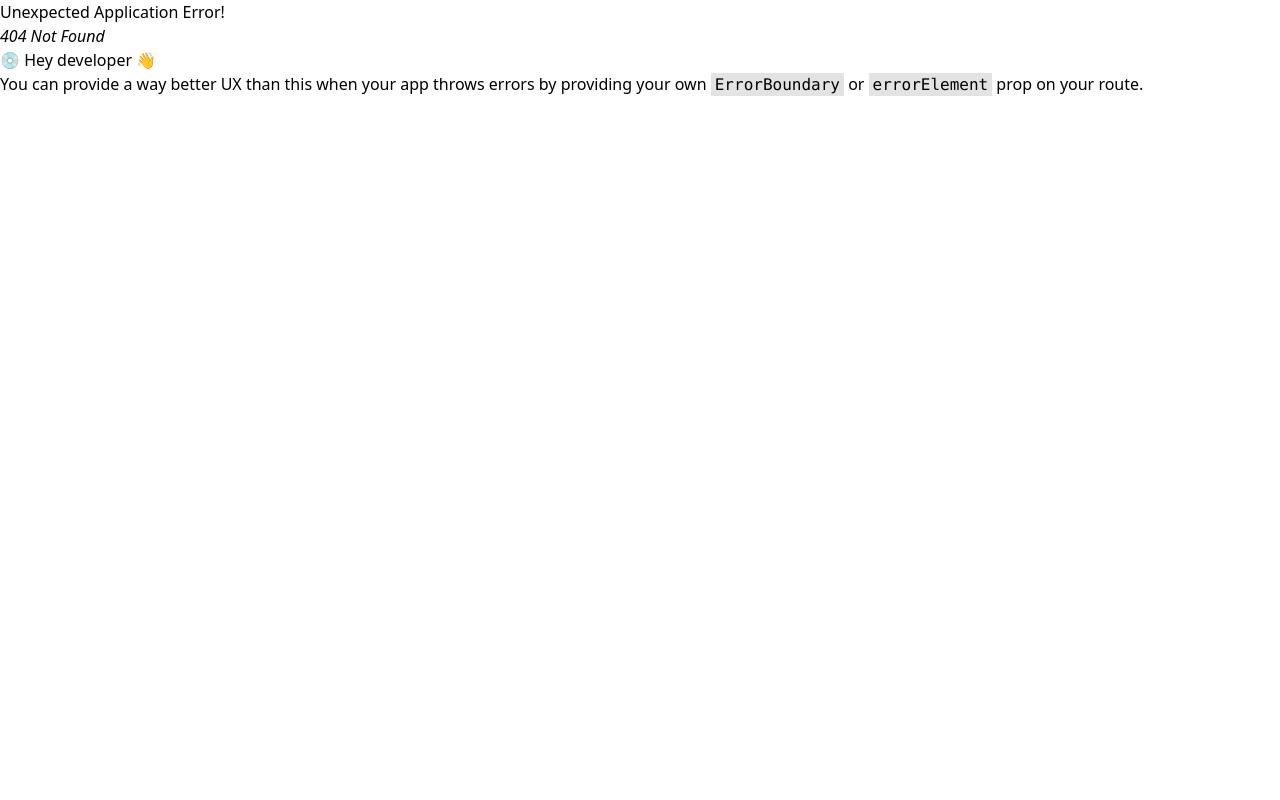
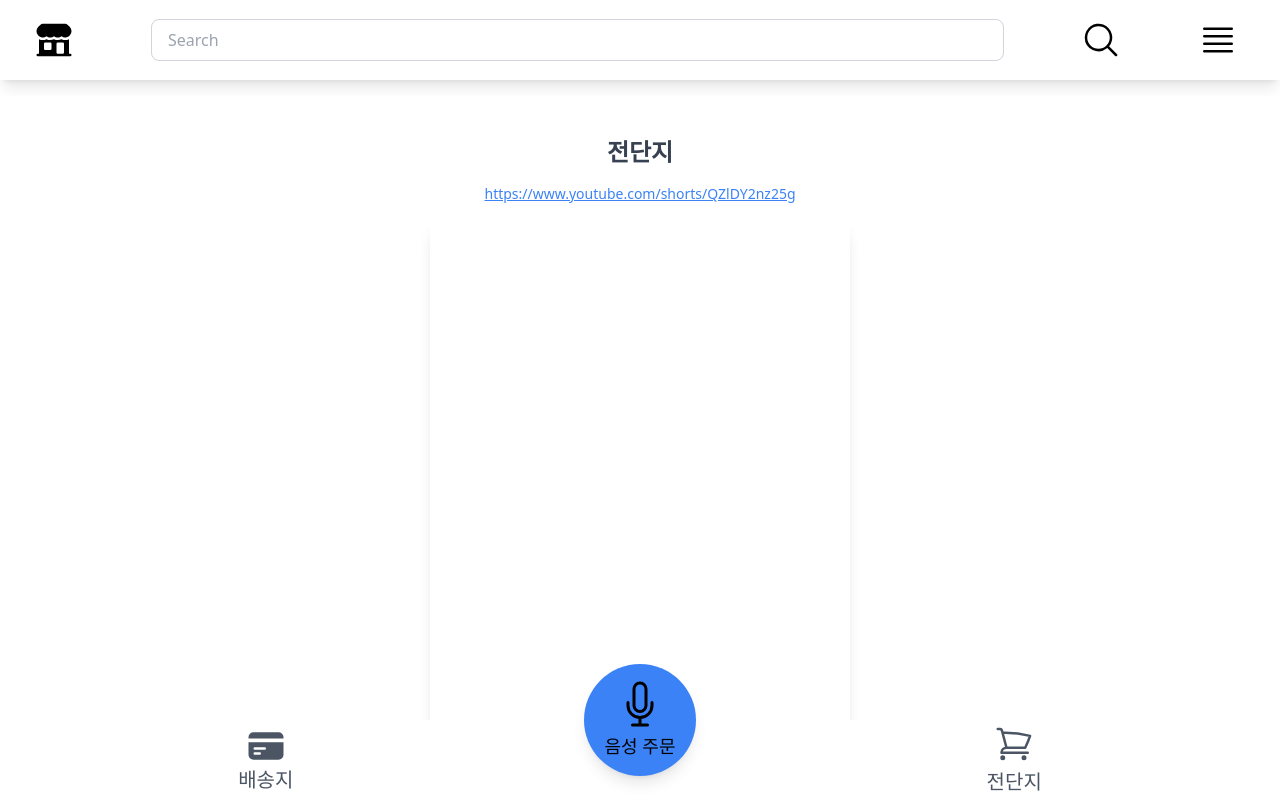
Before and after one commit to swleeSTrain/allmart_customer, a React (Vite) app: page /flyer/read in a window 1280 px wide. Before the commit this address had no page. Shown: the top 800 px of the page. Built offline with nearby package versions, Linux system fonts and the light colour scheme.

Commit message:
feat: 전단지

```diff
--- a/package.json
+++ b/package.json
@@ -15,7 +15,8 @@
     "react": "^18.3.1",
     "react-dom": "^18.3.1",
     "react-redux": "^9.1.2",
-    "react-router-dom": "^6.28.0"
+    "react-router-dom": "^6.28.0",
+    "react-youtube": "^10.1.0"
   },
   "devDependencies": {
     "@eslint/js": "^9.13.0",
--- /dev/null
+++ b/src/components/flyer/FlyerReadComponent.tsx
@@ -0,0 +1,59 @@
+import React from 'react';
+import YouTube from 'react-youtube';
+
+// VideoPlayer 컴포넌트
+const VideoPlayer: React.FC<{ videoId: string }> = ({ videoId }) => {
+    const opts = {
+        playerVars: {
+            autoplay: 1,        // 자동 재생
+            modestbranding: 1,  // 간소화된 UI
+            controls: 1,        // 컨트롤 표시
+        },
+    };
+
+    const handleVideoPlay = () => {
+        console.log('Video is playing!');
+    };
+
+    const handleVideoPause = () => {
+        console.log('Video is paused!');
+    };
+
+    return (
+        <div className="relative w-full max-w-[420px] mx-auto overflow-hidden rounded-xl shadow-lg">
+            <div className="relative h-0 pb-[170%]"> {/* 좌우 공백 줄이기 위해 9:16보다 약간 높게 설정 */}
+                <YouTube
+                    videoId={videoId} // 유튜브 영상 ID 전달
+                    opts={opts}       // 옵션 전달
+                    onPlay={handleVideoPlay}   // 재생 이벤트 핸들링
+                    onPause={handleVideoPause} // 일시 정지 이벤트 핸들링
+                    className="absolute inset-0 w-full h-full object-cover" // CSS 적용
+                    iframeClassName="absolute inset-0 w-full h-full object-cover" // iframe 스타일
+                />
+            </div>
+        </div>
+    );
+};
+
+// FlyerReadComponent 컴포넌트
+function FlyerReadComponent() {
+    const sampleVideoId = "QZlDY2nz25g"; // 쇼츠 영상 ID
+    const videoUrl = `https://www.youtube.com/shorts/${sampleVideoId}`; // 유튜브 쇼츠 URL
+
+    return (
+        <div className="flex flex-col items-center justify-start min-h-screen bg-white px-4 pt-2"> {/* 위에서 2px 떨어짐 */}
+            <h1 className="text-2xl font-bold text-gray-700 mb-4">전단지</h1>
+            <a
+                href={videoUrl}
+                target="_blank"
+                rel="noopener noreferrer"
+                className="text-sm text-blue-500 underline mb-4"
+            >
+                {videoUrl}
+            </a>
+            <VideoPlayer videoId={sampleVideoId} />
+        </div>
+    );
+}
+
+export default FlyerReadComponent;
--- a/src/layouts/BasicLayout.tsx
+++ b/src/layouts/BasicLayout.tsx
@@ -93,13 +93,15 @@ function BasicLayout({children}: {children: React.ReactNode}) {
                 <OrderVoiceButton/>
 
                 <button
-                    className="flex flex-col items-center w-1/3 justify-center py-2 text-xl text-gray-600 hover:text-blue-500 focus:outline-none">
+                    className="flex flex-col items-center w-1/3 justify-center py-2 text-xl text-gray-600 hover:text-blue-500 focus:outline-none"
+                    onClick={() => navigate("/flyer/read")}
+                >
                     <svg xmlns="http://www.w3.org/2000/svg" fill="none" viewBox="0 0 24 24" strokeWidth={1.5}
                          stroke="currentColor" className="w-10 h-10 mb-1">
                         <path strokeLinecap="round" strokeLinejoin="round"
                               d="M2.25 3h1.386c.51 0 .955.343 1.087.835l.383 1.437M7.5 14.25a3 3 0 0 0-3 3h15.75m-12.75-3h11.218c1.121-2.3 2.1-4.684 2.924-7.138a60.114 60.0 0 0 0-16.536-1.84M7.5 14.25 5.106 5.272M6 20.25a.75.75 0 1 1-1.5 0 .75.75 0 0 1 1.5 0Zm12.75 0a.75.75 0 1 1-1.5 0 .75.75 0 0 1 1.5 0Z"/>
                     </svg>
-                    장바구니
+                    전단지
                 </button>
             </div>
 
--- /dev/null
+++ b/src/pages/flyer/FlyerIndexPage.tsx
@@ -0,0 +1,13 @@
+import {Outlet} from "react-router-dom";
+
+function FlyerIndexPage() {
+    return (
+        <>
+            <div className='w-full'>
+                <Outlet></Outlet>
+            </div>
+        </>
+    );
+}
+
+export default FlyerIndexPage;
--- /dev/null
+++ b/src/pages/flyer/FlyerReadPage.tsx
@@ -0,0 +1,10 @@
+import BasicLayout from "../../layouts/BasicLayout.tsx";
+import FlyerReadComponent from "../../components/flyer/FlyerReadComponent.tsx";
+
+function FlyerReadPage() {
+    return (
+        <BasicLayout><FlyerReadComponent/></BasicLayout>
+    );
+}
+
+export default FlyerReadPage;
--- a/src/pages/order/OrderVoicePage.tsx
+++ /dev/null
@@ -1,10 +0,0 @@
-import BasicLayout from "../../layouts/BasicLayout.tsx";
-import OrderVoiceComponent from "../../components/order/OrderVoiceWindow.tsx";
-
-function OrderVoicePage() {
-    return (
-        <BasicLayout><OrderVoiceComponent /></BasicLayout>
-    );
-}
-
-export default OrderVoicePage;
--- /dev/null
+++ b/src/router/flyerRouter.tsx
@@ -0,0 +1,21 @@
+import LoadingPage from "../pages/LoadingPage.tsx";
+import {lazy, Suspense} from "react";
+
+
+const Loading = <LoadingPage></LoadingPage>
+const FlyerIndex = lazy(() => import("../pages/flyer/FlyerIndexPage"))
+const FlyerPage = lazy(() => import("../pages/flyer/FlyerReadPage"))
+
+const flyerRouter = {
+    path: '/flyer',
+    element: <Suspense fallback={Loading}><FlyerIndex/></Suspense>,
+    children: [
+        {
+            path: "read",
+            element: <Suspense fallback={Loading}><FlyerPage/></Suspense>,
+        },
+    ]
+
+}
+
+export default flyerRouter
--- a/src/router/mainRouter.tsx
+++ b/src/router/mainRouter.tsx
@@ -2,7 +2,8 @@ import { createBrowserRouter } from "react-router-dom";
 import { lazy, Suspense } from "react";
 import LoadingPage from "../pages/LoadingPage.tsx";
 import pointRouter from "./pointRouter";
-import addressRouter from "./addressRouter.tsx"; // pointRouter를 import
+import addressRouter from "./addressRouter.tsx";
+import flyerRouter from "./flyerRouter.tsx"; // pointRouter를 import
 
 const MainPage = lazy(() => import("../pages/MainPage"));
 
@@ -16,6 +17,7 @@ const mainRouter = createBrowserRouter([
     // pointRouter 추가
     pointRouter,
     addressRouter,
+    flyerRouter
 ]);
 
 export default mainRouter;
--- a/src/router/orderRouter.tsx
+++ b/src/router/orderRouter.tsx
@@ -4,16 +4,12 @@ import {lazy, Suspense} from "react";
 
 const Loading = <LoadingPage></LoadingPage>
 const OrderIndex = lazy(() => import("../pages/order/OrderIndexPage"))
-const OrderVoice = lazy(() => import("../pages/order/OrderVoicePage"))
 
 const orderRouter = {
     path: '/order',
     element: <Suspense fallback={Loading}><OrderIndex/></Suspense>,
     children: [
-        {
-            path: "voice",
-            element: <Suspense fallback={Loading}><OrderVoice/></Suspense>,
-        },
+
     ]
 
 }
--- a/src/router/voiceOrderRouter.tsx
+++ /dev/null
@@ -1,16 +0,0 @@
-import { lazy, Suspense } from "react";
-import { RouteObject } from "react-router-dom";
-import LoadingPage from "../pages/LoadingPage"; // 로딩 화면 컴포넌트
-
-const VoiceOrderPage = lazy(() => import("../pages/point/PointPage.tsx")); // 포인트 조회 페이지
-
-const pointRouter: RouteObject = {
-    path: "/voice/order",
-    element: (
-        <Suspense fallback={<LoadingPage />}>
-            <VoiceOrderPage />
-        </Suspense>
-    ),
-};
-
-export default pointRouter;
```
Also changed, not shown: 1 other file (tests, documents, lock files or other folders).
